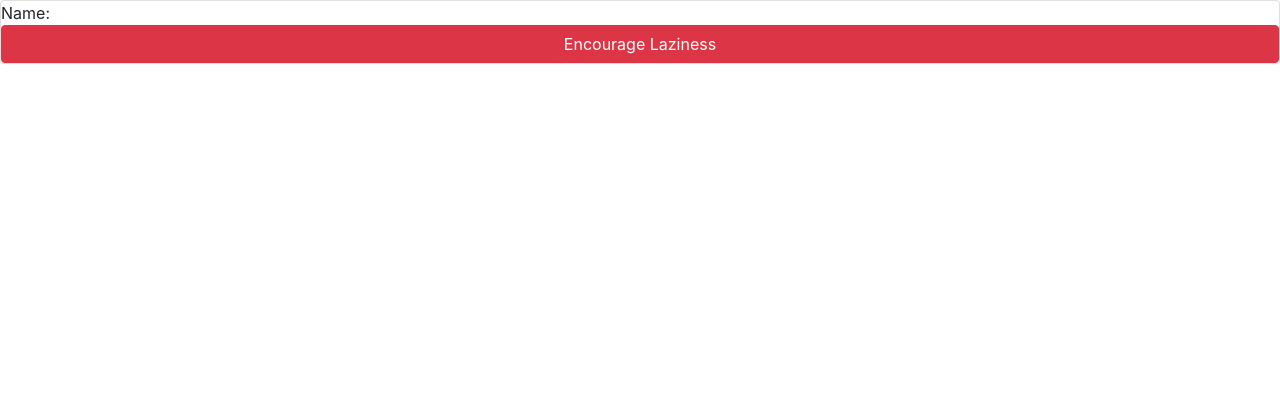
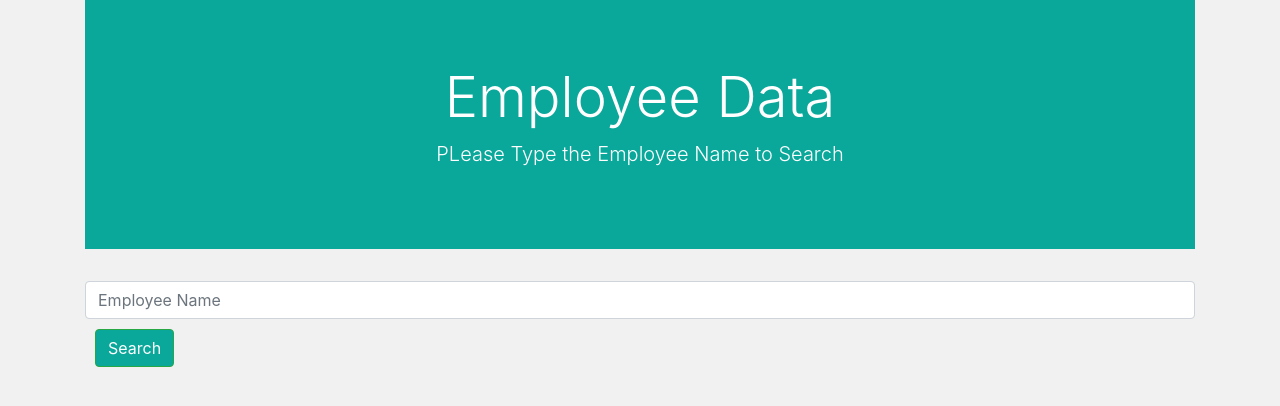
Before and after one commit to EvanMohammed/EmployeeDirectory_React, a React (Create React App) app: page / in a window 1280 px wide. Shown: the top 406 px of the page. Built offline with nearby package versions, Linux system fonts and the light colour scheme; no server answers.

Commit message:
added initial styling

```diff
--- a/src/components/index.js
+++ b/src/components/index.js
@@ -1,35 +1,44 @@
 import React, {useState, useEffect} from "react";
-import API from "../utils/API"
-
+import API from "../utils/API";
+// import 'bootstrap/dist/css/bootstrap.min.css';
+import "../components/style.css"
 
 function Employees () {
     const [employeeSearch , setEmployeeSearch] = useState({
-        name: ""
-
+        first: "",
+        last: ""
     })
     useEffect(() => {
         API.getUsers().then((res) => {
             setEmployeeSearch(res.data)
-            console.log(employeeSearch)
-            console.log(employeeSearch.results[100].name.first)
+            // console.log(employeeSearch)
+            // console.log(employeeSearch.results)
+            // console.log(employeeSearch.results)
+            console.log(employeeSearch.results)
         })
-    }, [employeeSearch]);
+    });
 
 
     return (
-        <div className="card">
-      <div>
-        Name: {employeeSearch.name}
-      </div>
-
-      <div className="btn-group">
-        <button onClick={() => setEmployeeSearch({ ...employeeSearch, name: "lazy" })} className="btn btn-danger">
-          Encourage Laziness
-        </button>
-            </div>
+        <div className="container">
+      <div className="jumbotron jumbotron-fluid" id="jumbotron">
+  <div className="container">
+    <h1 className="display-4">Employee Data</h1>
+    <p className="lead">PLease Type the Employee Name to Search</p>
+  </div>
+</div>
 
 
+          <form>
+  <div className="form-group">
+
+    <input type="text" className="form-control" id="exampleInputEmail1"  placeholder="Employee Name" />
+    <button type="button" className="btn btn-success" id="searchBtn">Search</button>
+  </div>
+        </form>
 </div>
+
+
 
 
 
--- a/src/components/style.css
+++ b/src/components/style.css
@@ -0,0 +1,15 @@
+body {
+    background-color: #f1f1f1;
+}
+#jumbotron {
+    background-color: rgb(10, 168, 155);
+}
+
+.display-4 , .lead {
+    color: white;
+    text-align: center;
+}
+#searchBtn {
+    background-color: rgb(10, 168, 155) ;
+    margin: 10px;
+}
```
